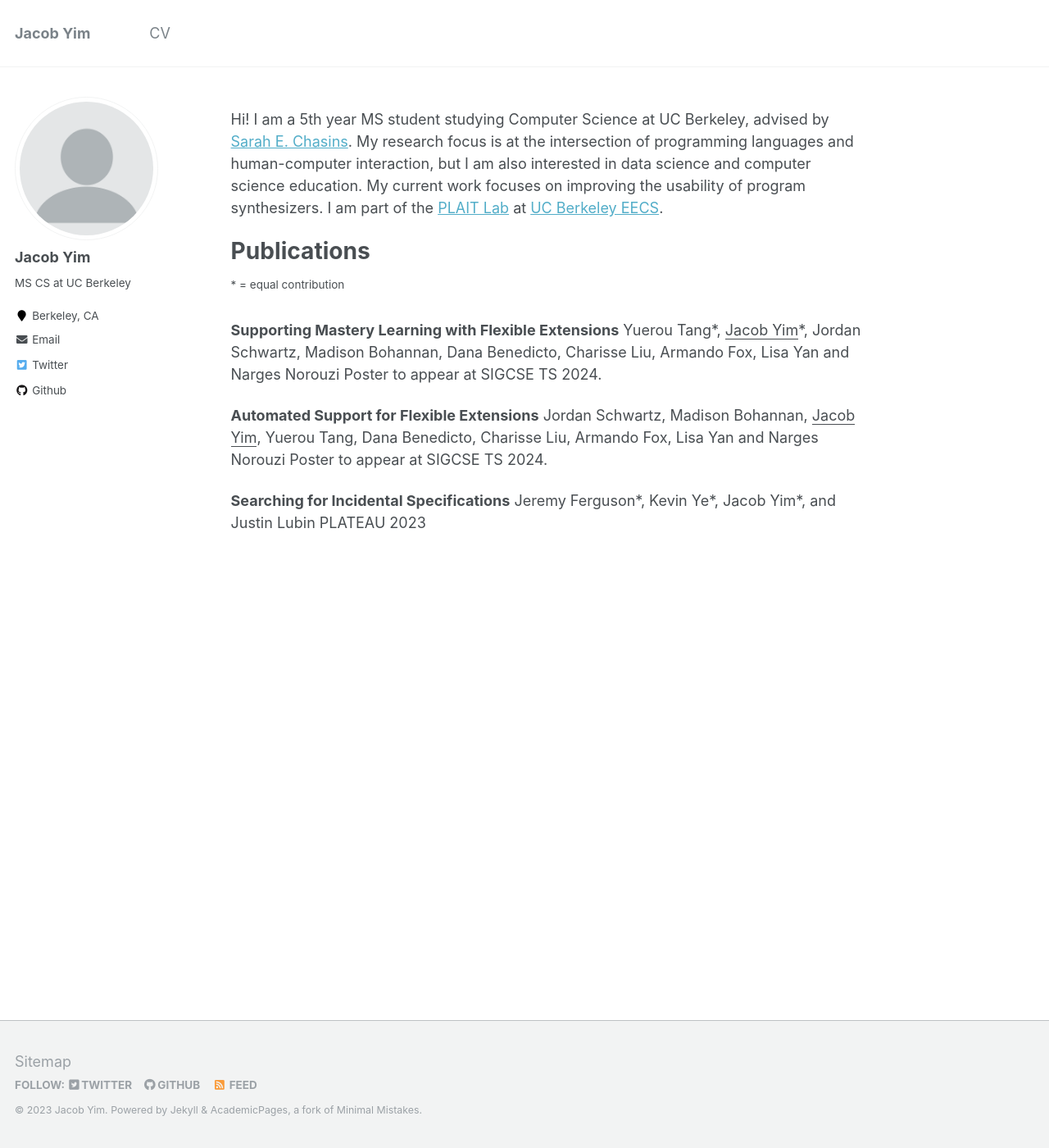
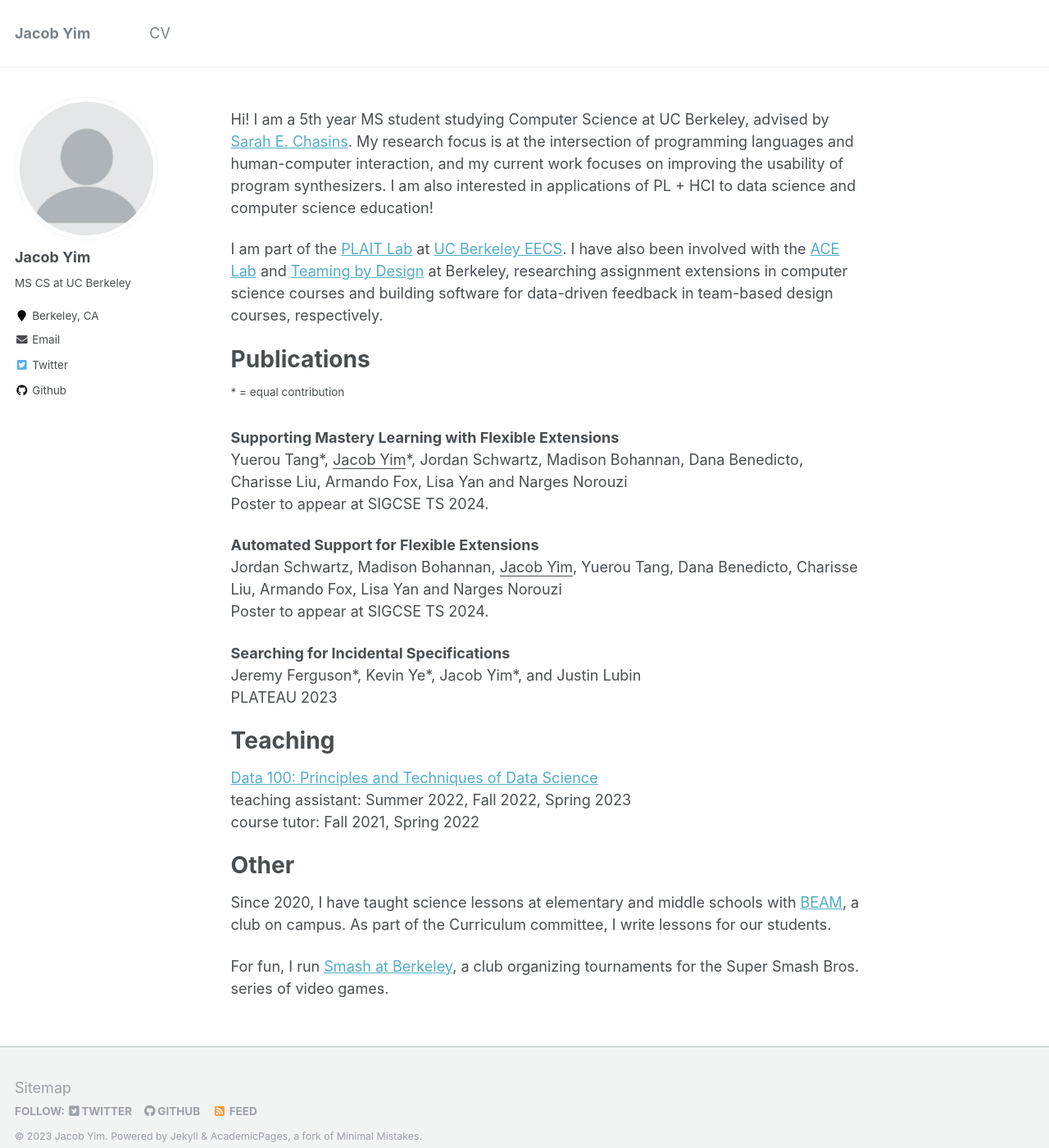
Before and after one commit to jcbym/jcbym.github.io, a Jekyll site: the page built from _pages/about.md, in a window 1280 px wide and 1400 px high. Shown: the whole window at 82% size. Built offline with Jekyll 4.4.1, drawn with Linux system fonts in a browser that asks for light colours.

Commit message:
edit about

```diff
--- a/_pages/about.md
+++ b/_pages/about.md
@@ -8,20 +8,34 @@ redirect_from:
   - /about.html
 ---
 
-Hi! I am a 5th year MS student studying Computer Science at UC Berkeley, advised by [Sarah E. Chasins](https://schasins.com/). My research focus is at the intersection of programming languages and human-computer interaction, but I am also interested in data science and computer science education. My current work focuses on improving the usability of program synthesizers. I am part of the [PLAIT Lab](https://plait-lab.org/) at [UC Berkeley EECS](https://eecs.berkeley.edu/).
+Hi! I am a 5th year MS student studying Computer Science at UC Berkeley, advised by [Sarah E. Chasins](https://schasins.com/). My research focus is at the intersection of programming languages and human-computer interaction, and my current work focuses on improving the usability of program synthesizers. I am also interested in applications of PL + HCI to data science and computer science education!
+
+I am part of the [PLAIT Lab](https://plait-lab.org/) at [UC Berkeley EECS](https://eecs.berkeley.edu/). I have also been involved with the [ACE Lab](https://acelab.berkeley.edu/) and [Teaming by Design](https://www.teamingxdesign.com/) at Berkeley, researching assignment extensions in computer science courses and building software for data-driven feedback in team-based design courses, respectively.
 
 Publications
 =====
 <sup>\* = equal contribution</sup>
 
-__Supporting Mastery Learning with Flexible Extensions__
-Yuerou Tang\*, <ins>Jacob Yim</ins>\*, Jordan Schwartz, Madison Bohannan, Dana Benedicto, Charisse Liu, Armando Fox, Lisa Yan and Narges Norouzi
+__Supporting Mastery Learning with Flexible Extensions__ \
+Yuerou Tang\*, <ins>Jacob Yim</ins>\*, Jordan Schwartz, Madison Bohannan, Dana Benedicto, Charisse Liu, Armando Fox, Lisa Yan and Narges Norouzi \
 Poster to appear at SIGCSE TS 2024.
 
-__Automated Support for Flexible Extensions__
-Jordan Schwartz, Madison Bohannan, <ins>Jacob Yim</ins>, Yuerou Tang, Dana Benedicto, Charisse Liu, Armando Fox, Lisa Yan and Narges Norouzi
+__Automated Support for Flexible Extensions__ \
+Jordan Schwartz, Madison Bohannan, <ins>Jacob Yim</ins>, Yuerou Tang, Dana Benedicto, Charisse Liu, Armando Fox, Lisa Yan and Narges Norouzi \
 Poster to appear at SIGCSE TS 2024.
 
-__Searching for Incidental Specifications__
-Jeremy Ferguson\*, Kevin Ye\*, Jacob Yim\*, and Justin Lubin
+__Searching for Incidental Specifications__ \
+Jeremy Ferguson\*, Kevin Ye\*, Jacob Yim\*, and Justin Lubin \
 PLATEAU 2023
+
+Teaching
+=====
+[Data 100: Principles and Techniques of Data Science](https://ds100.org) \
+teaching assistant: Summer 2022, Fall 2022, Spring 2023 \
+course tutor: Fall 2021, Spring 2022
+
+Other
+=====
+Since 2020, I have taught science lessons at elementary and middle schools with [BEAM](https://beam.berkeley.edu), a club on campus. As part of the Curriculum committee, I write lessons for our students.
+
+For fun, I run [Smash at Berkeley](https://smash.berkeley.edu), a club organizing tournaments for the Super Smash Bros. series of video games.
```
